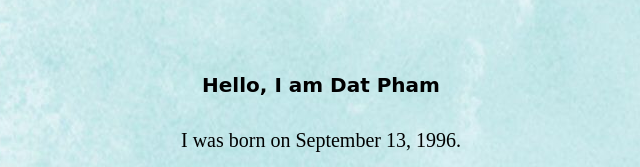
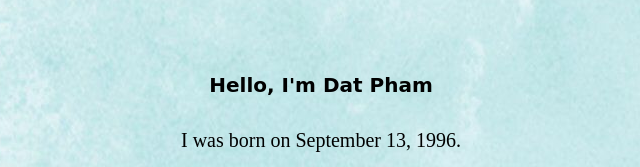
Before and after one commit to datpham1996/porfolio, a plain HTML site: page index.html in a window 1280 px wide. Shown: the part 633-800 px from the top of the page, 319-959 px from the left. Drawn offline with Linux system fonts and the light colour scheme.

Commit message:
new commit 12-11-20

```diff
--- a/index.html
+++ b/index.html
@@ -41,7 +41,7 @@
 
     <main class="text-center">
 
-        <h1>Hello, I am Dat Pham</h1>
+        <h1>Hello, I'm Dat Pham</h1>
         <p>I was born on September 13, 1996.</p>
 
         <p>I am currently a software developer student living in Dallas, Texas.</p>
@@ -73,7 +73,7 @@
                 developers.
         </article>
         <hr>
-        <div></div>
+
     </section>
 
     <section>
```
